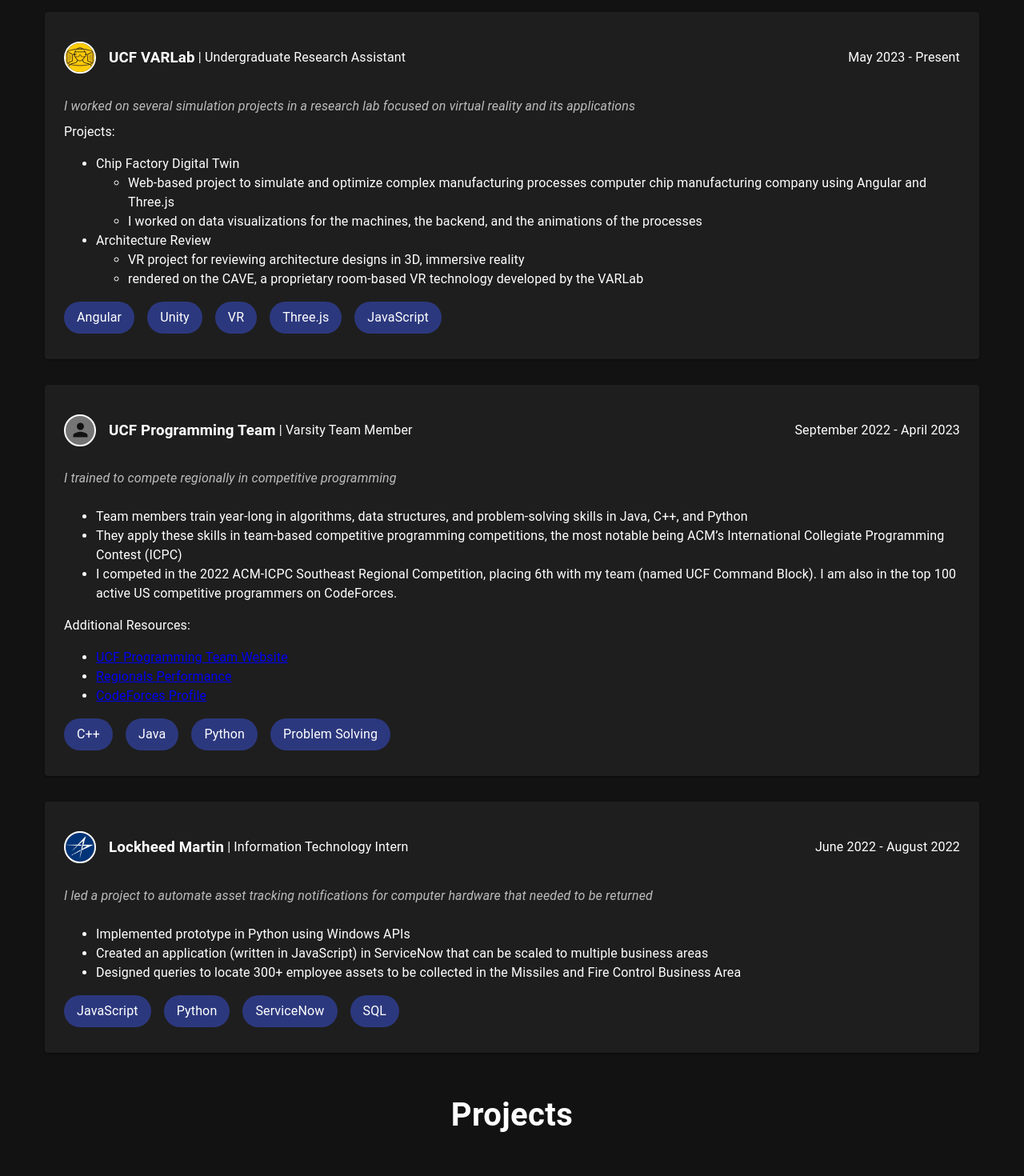
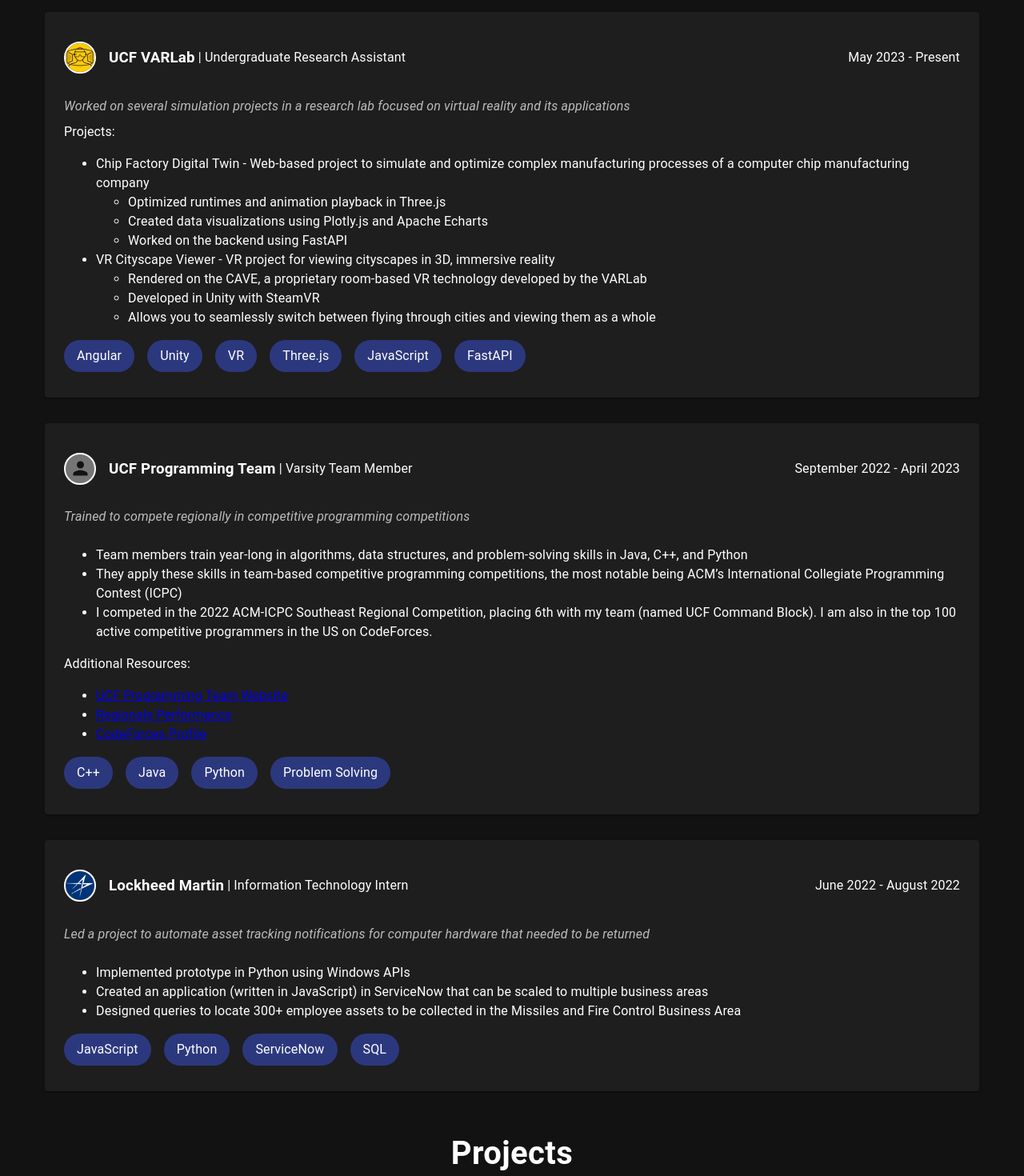
Before and after one commit to ssk4988/portfolio, a React (Create React App) app: page / in a window 1280 px wide. Shown: the part 700-2170 px from the top of the page at 80% size. Built offline with nearby package versions, Linux system fonts and the light colour scheme; what @fullpage/react-fullpage would draw is missing.

Commit message:
revised some wording, added dart icon

```diff
--- a/src/Experience.tsx
+++ b/src/Experience.tsx
@@ -17,7 +17,6 @@
                 <div className='title-logo'>
                     {experience.logo && <Avatar src={image} sx={{ border: 2, borderColor: 'white' }} className='logo' />}
                     <h3>{experience.company}</h3>
-                    {/* {experience.companylink && <Button sx={{}}>{experience.company}</Button>} */}
                     <p>&nbsp;{'| ' + experience.title}</p>
                     <div className='date'>
                         <p>{experience.start + ' - ' + experience.end}</p>
@@ -32,17 +31,19 @@
                         Projects:
                         <ul>
                             <li>
-                                Chip Factory Digital Twin
+                                Chip Factory Digital Twin - Web-based project to simulate and optimize complex manufacturing processes of a computer chip manufacturing company
                                 <ul>
-                                    <li>Web-based project to simulate and optimize complex manufacturing processes  computer chip manufacturing company using Angular and Three.js</li>
-                                    <li>I worked on data visualizations for the machines, the backend, and the animations of the processes</li>
+                                    <li>Optimized runtimes and animation playback in Three.js</li>
+                                    <li>Created data visualizations using Plotly.js and Apache Echarts</li>
+                                    <li>Worked on the backend using FastAPI</li>
                                 </ul>
                             </li>
                             <li>
-                                Architecture Review
+                                VR Cityscape Viewer - VR project for viewing cityscapes in 3D, immersive reality
                                 <ul>
-                                    <li>VR project for reviewing architecture designs in 3D, immersive reality</li>
-                                    <li>rendered on the CAVE, a proprietary room-based VR technology developed by the VARLab</li>
+                                    <li>Rendered on the CAVE, a proprietary room-based VR technology developed by the VARLab</li>
+                                    <li>Developed in Unity with SteamVR</li>
+                                    <li>Allows you to seamlessly switch between flying through cities and viewing them as a whole</li>
                                 </ul>
                             </li>
                         </ul>
@@ -53,7 +54,7 @@
                         <ul>
                             <li>Team members train year-long in algorithms, data structures, and problem-solving skills in Java, C++, and Python</li>
                             <li>They apply these skills in team-based competitive programming competitions, the most notable being ACM’s International Collegiate Programming Contest (ICPC)</li>
-                            <li>I competed in the 2022 ACM-ICPC Southeast Regional Competition, placing 6th with my team (named UCF Command Block). I am also in the top 100 active US competitive programmers on CodeForces.</li>
+                            <li>I competed in the 2022 ACM-ICPC Southeast Regional Competition, placing 6th with my team (named UCF Command Block). I am also in the top 100 active competitive programmers in the US on CodeForces.</li>
 
                         </ul>
                         Additional Resources:
--- a/src/assets/data.json
+++ b/src/assets/data.json
@@ -26,7 +26,7 @@
             "company": "UCF VARLab",
             "title": "Undergraduate Research Assistant",
             "logo": "VARLab",
-            "description": "I worked on several simulation projects in a research lab focused on virtual reality and its applications",
+            "description": "Worked on several simulation projects in a research lab focused on virtual reality and its applications",
             "start": "May 2023",
             "end": "Present",
             "tags": [
@@ -34,7 +34,8 @@
                 "Unity",
                 "VR",
                 "Three.js",
-                "JavaScript"
+                "JavaScript",
+                "FastAPI"
             ]
         },
         {
@@ -42,7 +43,7 @@
             "companylink": "https://www.ucfprogrammingteam.org/",
             "title": "Varsity Team Member",
             "logo": "UCF",
-            "description": "I trained to compete regionally in competitive programming",
+            "description": "Trained to compete regionally in competitive programming competitions",
             "start": "September 2022",
             "end": "April 2023",
             "tags": [
@@ -56,7 +57,7 @@
             "company": "Lockheed Martin",
             "title": "Information Technology Intern",
             "logo": "Lockheed Martin",
-            "description": "I led a project to automate asset tracking notifications for computer hardware that needed to be returned",
+            "description": "Led a project to automate asset tracking notifications for computer hardware that needed to be returned",
             "start": "June 2022",
             "end": "August 2022",
             "tags": [
@@ -81,7 +82,7 @@
         {
             "name": "Computer Vision App (WIP)",
             "logo": "Flutter",
-            "description": "I'm developing a Flutter mobile app to let users test computer vision models and crowdsource labeled data for retraining",
+            "description": "Developing a Flutter mobile app to let users test computer vision models and crowdsource labeled data for retraining",
             "tags": [
                 "Computer Vision",
                 "Tensorflow",
@@ -151,6 +152,7 @@
             "JavaScript",
             "TypeScript",
             "C#",
+            "Dart",
             "C"
         ],
         "Frameworks": [
@@ -188,6 +190,7 @@
         "C": "c.png",
         "C#": "csharp.png",
         "C++": "cplusplus.png",
+        "Dart": "dart.webp",
         "Angular": "angular.png",
         "React": "react.png",
         "React Native": "react.png",
@@ -235,7 +238,7 @@
             "context": "CodeForces",
             "year": 2023,
             "contextlogo": "CodeForces",
-            "tooltip": "Current Rating: 2020, Top 100 Active US Competitors"
+            "tooltip": "Current Rating: 2020, Top 100 Active Coders in the US"
         },
         {
             "award": "7th Place",
```
Also changed, not shown: src/assets/dart.webp (added).
